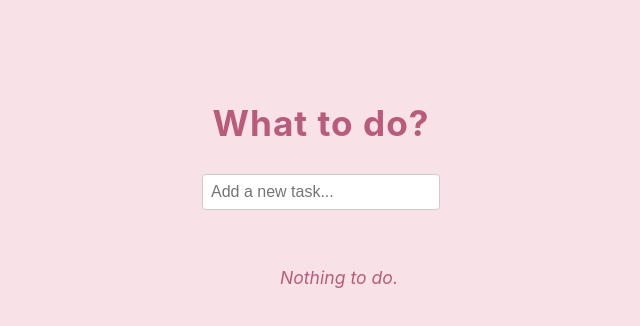
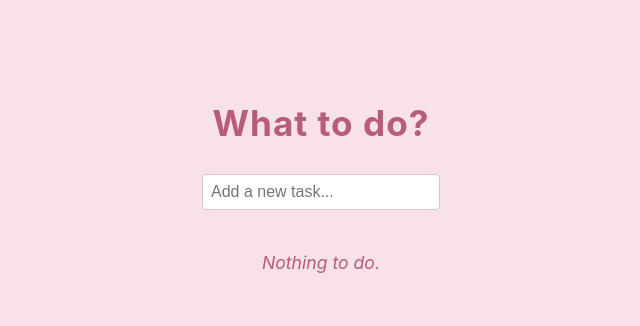
Before and after one commit to FannyPetersen/todo, a React (Vite) app: page / in a window 1280 px wide. Shown: the top 326 px of the page, without its empty margins (319-959 px from the left). Built offline with nearby package versions, Linux system fonts and the light colour scheme.

Commit message:
Fix positioning of empty placeholder

```diff
--- a/src/App.css
+++ b/src/App.css
@@ -161,17 +161,11 @@ button[aria-label="Cancel edit"]:hover {
 }
 
 .empty-placeholder {
-  display: flex;
-  align-items: center;
-  justify-content: center;
-  min-height: 60px;
+  text-align: center;
   color: #b85c7c;
-  background: none;
-  box-shadow: none;
   font-style: italic;
   font-size: 1.1rem;
-  width: 100%;
-  pointer-events: none;
+  margin-top: 16px;
 }
 
 @media (max-width: 600px) {
--- a/src/App.tsx
+++ b/src/App.tsx
@@ -47,7 +47,7 @@ function App() {
       <Input addTodo={handleAddTodo} hasCompleted={hasCompleted} />
       <ul>
         {todos.length === 0 ? (
-          <li className="empty-placeholder">Nothing to do.</li>
+          <div className="empty-placeholder">Nothing to do.</div>
         ) : (
           todos.map((todo, idx) => (
             <Item
```
